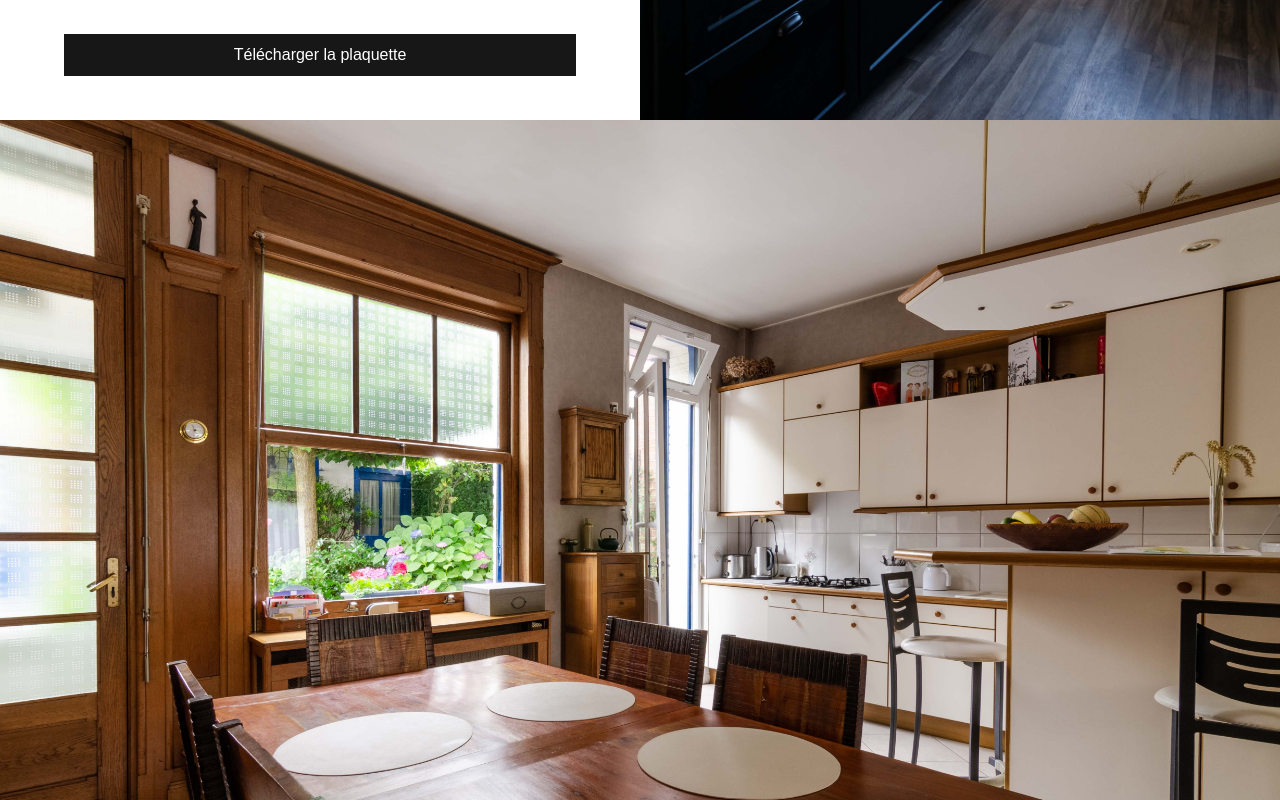
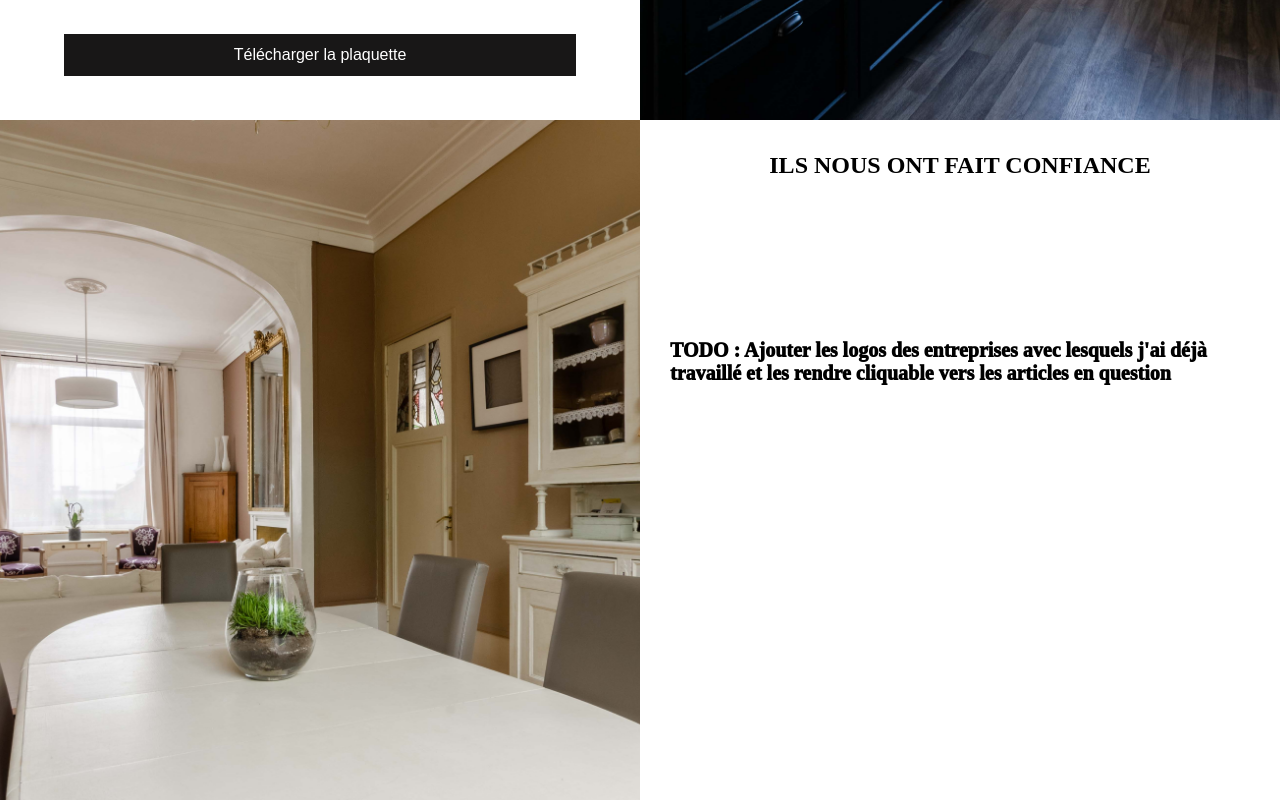
Before and after one commit to NicolasDewae/immo-portfolio, a React (Create React App) app: page / in a window 1280 px wide. Shown: the part 2280-3080 px from the top of the page. Built offline with nearby package versions, Linux system fonts and the light colour scheme.

Commit message:
Preparation page client

```diff
--- a/src/App.js
+++ b/src/App.js
@@ -1,6 +1,7 @@
 import './App.css';
 import Main from './component/main/Main';
-import Video from './component/video/Video';
+// import Video from './component/video/Video';
+import Client from './component/client/Client';
 import Price from './component/price/Price';
 import Contact from './component/contact/Contact';
 import FullPageImg from './component/fullPageImg/FullPageImg';
@@ -12,6 +13,7 @@ function App() {
       {/* <Video /> */}
       <Price />
       <Contact />
+      <Client />
       <FullPageImg />
     </div>
   );
--- /dev/null
+++ b/src/component/client/Client.css
@@ -0,0 +1,82 @@
+section {
+    display: flex;
+}
+
+h1 {
+    position: absolute;
+    color: black;
+    margin: 3vh 0 0 3vh;
+    text-transform: uppercase;
+}
+
+div .clientLeft {
+    width: 50%;
+    height: 100vh;
+}
+
+div .clientLeft img {
+    width: 100%;
+    height: 100vh;
+    object-fit: cover;
+}
+
+div .clientRight {
+    width: 50%;
+}
+
+div .clientRight h2 {
+    text-transform: uppercase;
+    display: flex;
+    justify-content: center;
+    margin: 5% 0 20% 0;
+}
+
+div .clientRight p {
+    text-align: left;
+    margin: 50px 15vh;
+}
+
+div .clientRight .detailPrice p {
+    font-size: 20px;
+    margin: 25% 30px 5% 30px;
+}
+
+section .hiddenImg {
+    display: none;
+}
+
+@media screen and (max-width: 1075px) {
+    div .clientRight p {
+        margin: 50px 10vh;
+    }
+
+    div .clientRight .detailPrice p {
+        margin-top: 40%;
+    }
+}
+
+@media screen and (max-width: 800px) {
+    section {
+        display: block;
+    }
+
+    div .clientLeft {
+        width: 100%;
+    }
+
+    div .clientRight {
+        width: 100%;
+    }
+
+    div .hiddenImg {
+        display: block;
+        width: 100%;
+        height: 100vh;
+    }
+
+    div .hiddenImg img {
+        width: 100%;
+        height: 100vh;
+        object-fit: cover;
+    }
+}
--- /dev/null
+++ b/src/component/client/Client.jsx
@@ -0,0 +1,33 @@
+import React from "react";
+import './Client.css';
+import { clientComponent, imgPath } from '../../data/i18n';
+
+const Client = () => {
+
+    return (
+        <>
+            <section>
+                <div className="clientLeft">
+                    <div>
+                        <img src={imgPath.immoCuisineVerteSrc} alt={imgPath.immoCuisineVerteAlt} />
+                    </div>
+                </div>
+                <div className="clientRight">
+                    <h2>{clientComponent.title}</h2>
+                <div className="detailPrice">
+                    <p>
+                        TODO : Ajouter les logos des entreprises avec lesquels j'ai déjà travaillé et les rendre cliquable vers les articles en question
+                    </p>
+                </div>
+                </div>
+                <div className="hiddenImg">
+                    <div>
+                        <img src={imgPath.immoTeteLitSrc} alt={imgPath.immoTeteLitAlt} />
+                    </div>
+                </div>
+            </section>
+        </>
+    );
+}
+
+export default Client;
--- a/src/data/i18n.js
+++ b/src/data/i18n.js
@@ -84,6 +84,11 @@ export const priceComponent = {
         time: '24H'
 }
 
+export const clientComponent = {
+    title: 'Ils nous ont fait confiance',
+
+}
+
 export const contactComponent = {
     title: 'Contactez-moi',
     form: {
```
